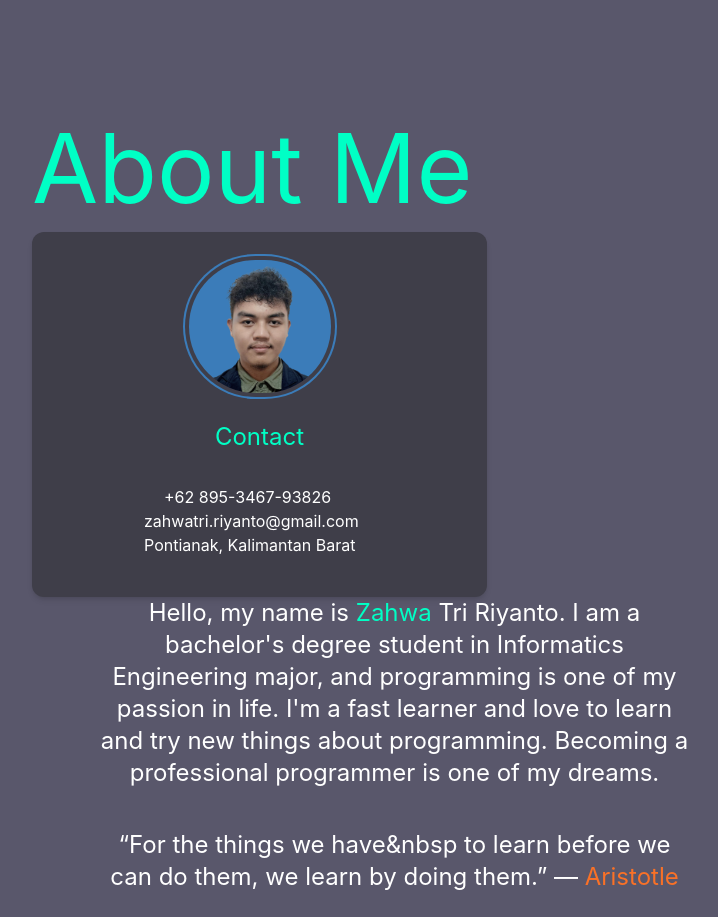
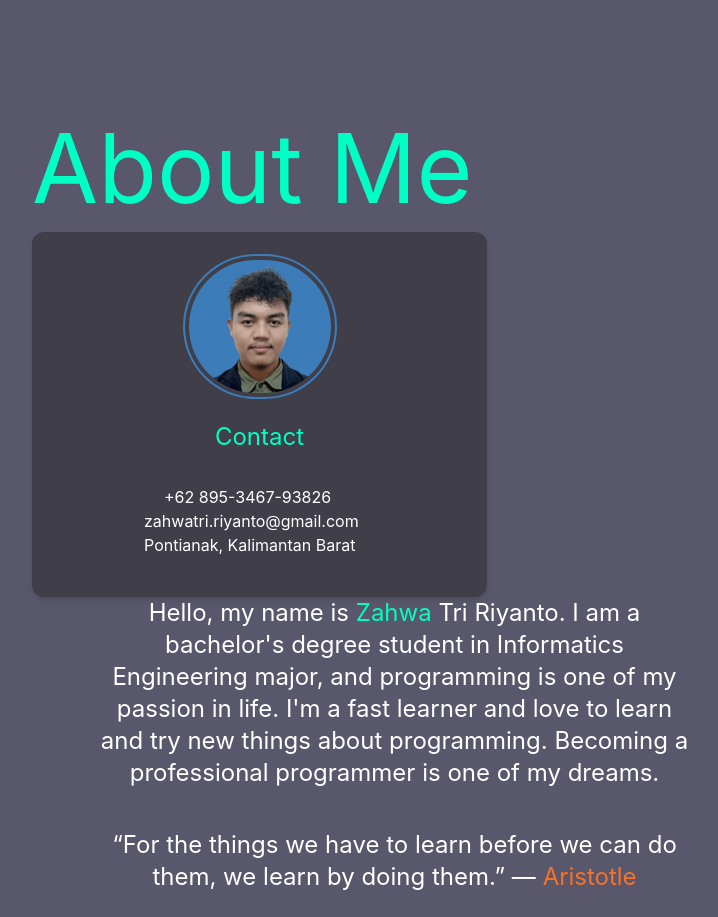
Before and after one commit to Zcodming/my-porto, a Next.js app: page /about in a window 1280 px wide. Shown: the whole page, without its empty margins (8-726 px from the left). Built offline with nearby package versions, Linux system fonts and the light colour scheme.

Commit message:
try fixing

```diff
--- a/next.config.js
+++ b/next.config.js
@@ -1,15 +1,15 @@
-const autoprefixer = require('autoprefixer')
+// const autoprefixer = require('autoprefixer')
 
 /** @type {import('next').NextConfig} */
 const nextConfig = {
   reactStrictMode: true,
   swcMinify: true,
-  images: {
-    loader: "akamai",
-    path: "/public",
-  },
-  basePath: "/nextjs-pages",
-  assetPrefix: "/nextjs-pages",
+  // images: {
+  //   loader: "akamai",
+  //   path: "/public",
+  // },
+  // basePath: "/nextjs-pages",
+  // assetPrefix: "/nextjs-pages",
 }
 
 module.exports = nextConfig
--- a/pages/about.tsx
+++ b/pages/about.tsx
@@ -80,8 +80,8 @@ export default function About() {
 						professional programmer is one of my dreams.
 					</p>
 					<p className="mx-16 text-2xl text-center mt-10">
-						“For the things we have&nbsp to learn before we can do
-						them, we learn by doing them.” ―&nbsp;
+						“For the things we have to learn before we can do them,
+						we learn by doing them.” ―&nbsp;
 						<span className="text-orange">Aristotle</span>
 					</p>
 				</div>
```
